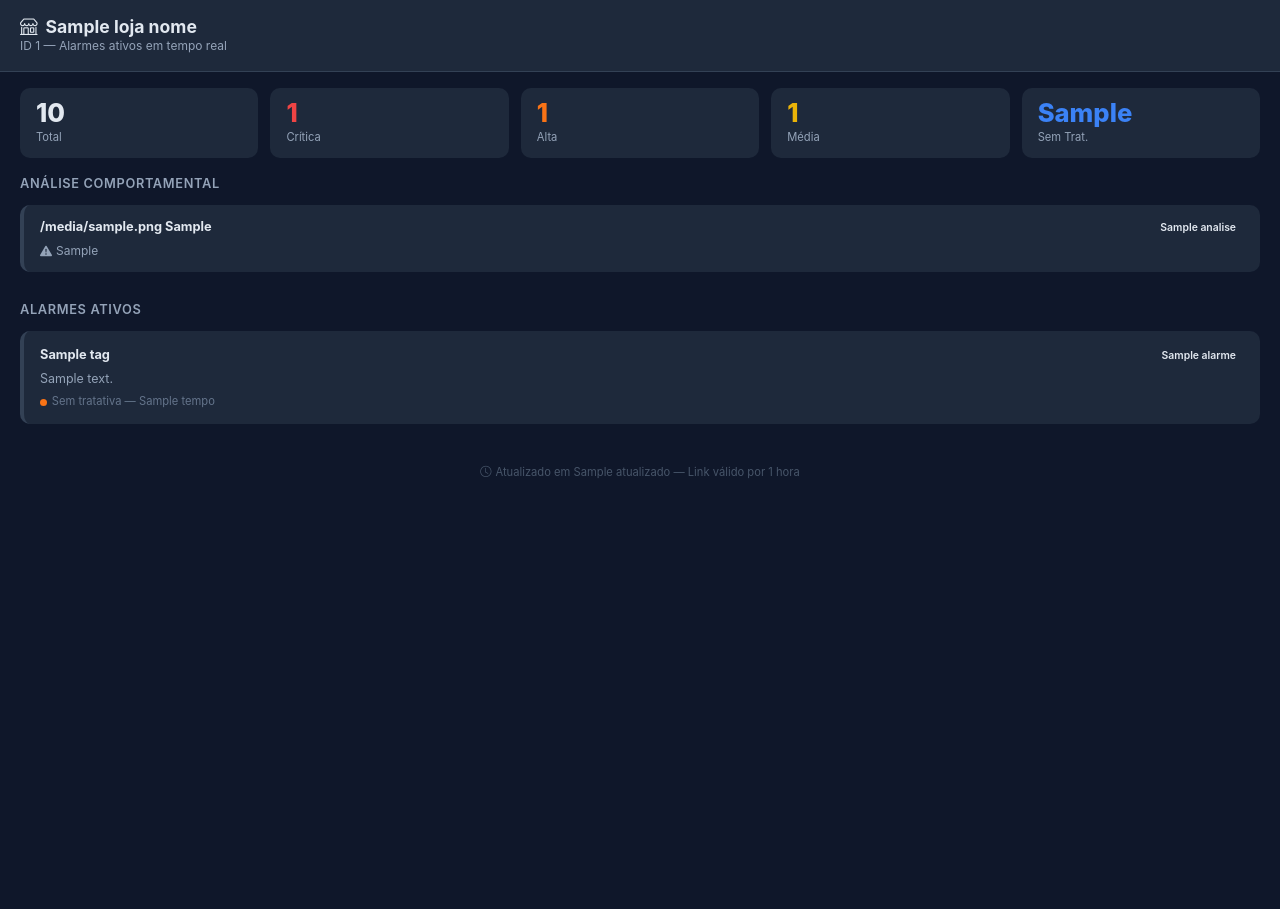
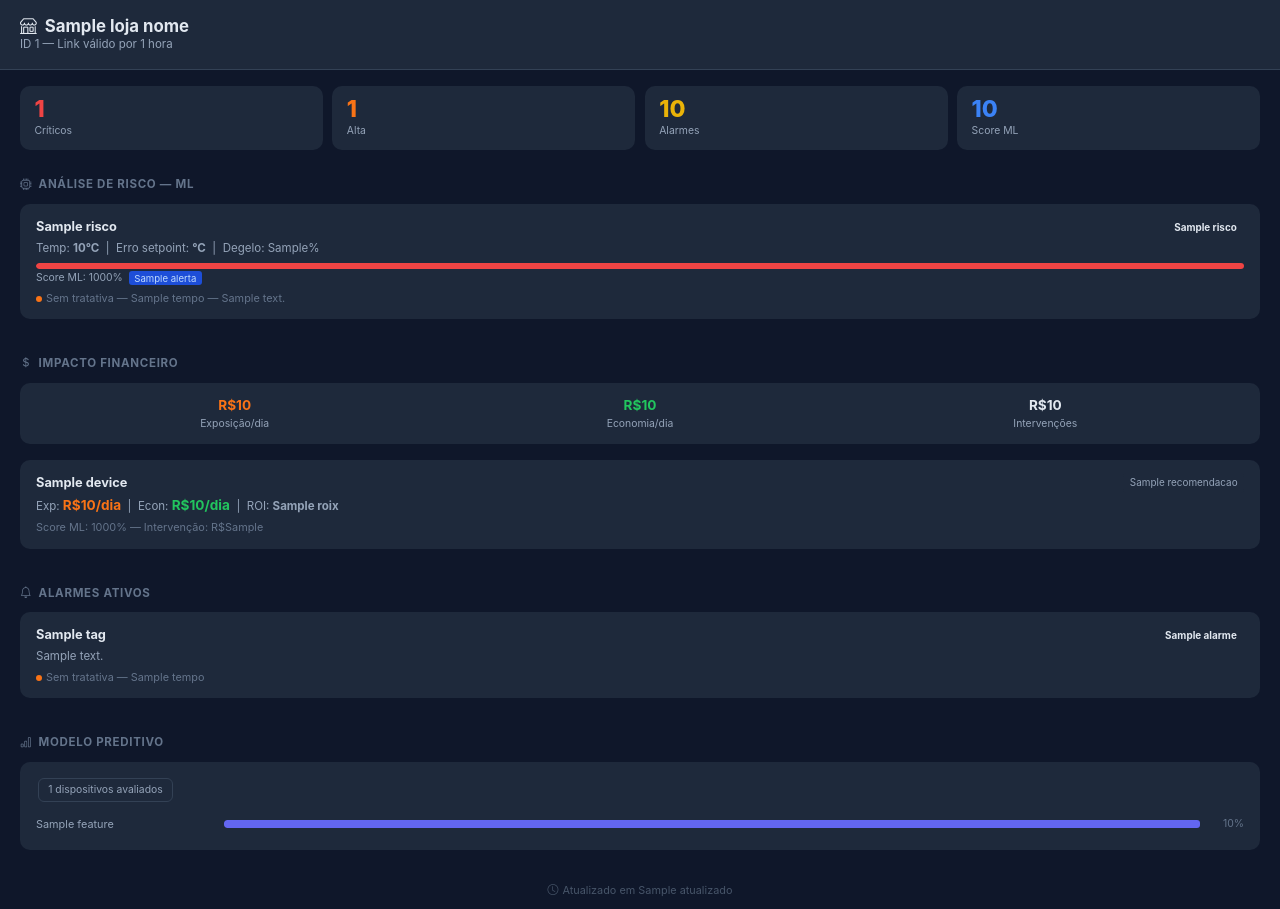
Before and after one commit to V1N1nam/RAG_Jornada, a Flask app: template projeto/app/templates/loja_dash.html in a window 1280 px wide. Before the commit the page ends 478 px from the top, so only its background shows below. Run offline with Flask 3, Linux system fonts and the light colour scheme; the template is opened without the code that fills it: most values are stand-ins (such as "Sample title", 1, 10 or a date in 2020).

Commit message:
Refactor dashboard functionality to integrate new risk analysis and financial metrics

```diff
--- a/projeto/app/templates/loja_dash.html
+++ b/projeto/app/templates/loja_dash.html
@@ -3,138 +3,259 @@
 <head>
   <meta charset="UTF-8" />
   <meta name="viewport" content="width=device-width, initial-scale=1" />
-  <title>Dashboard — Unidade {{ loja_id }}</title>
+  <title>Dashboard — {{ loja_nome }}</title>
   <link href="https://cdn.jsdelivr.net/npm/bootstrap@5.3.0/dist/css/bootstrap.min.css" rel="stylesheet" />
   <link href="https://cdn.jsdelivr.net/npm/bootstrap-icons@1.11.0/font/bootstrap-icons.css" rel="stylesheet" />
   <style>
-    body { background: #0f172a; color: #e2e8f0; font-family: 'Inter', sans-serif; }
-    .header { background: #1e293b; padding: 1rem 1.25rem; border-bottom: 1px solid #334155; }
-    .header h1 { font-size: 1.1rem; font-weight: 700; margin: 0; }
-    .header .sub { font-size: .75rem; color: #94a3b8; }
-    .kpi-row { display: flex; gap: .75rem; overflow-x: auto; padding: 1rem 1.25rem; }
-    .kpi { background: #1e293b; border-radius: 10px; padding: .75rem 1rem; min-width: 100px; flex: 1; }
-    .kpi .num { font-size: 1.6rem; font-weight: 800; line-height: 1; }
-    .kpi .lbl { font-size: .7rem; color: #94a3b8; margin-top: .2rem; }
-    .kpi.critica .num { color: #ef4444; }
-    .kpi.alta .num    { color: #f97316; }
-    .kpi.media .num   { color: #eab308; }
-    .kpi.baixa .num   { color: #3b82f6; }
-    .kpi.total .num   { color: #e2e8f0; }
-    .section { padding: 0 1.25rem 1.25rem; }
-    .section-title { font-size: .8rem; font-weight: 600; color: #94a3b8; text-transform: uppercase;
-                     letter-spacing: .05em; margin-bottom: .75rem; }
-    .alarm-card { background: #1e293b; border-radius: 10px; padding: .875rem 1rem;
-                  margin-bottom: .5rem; border-left: 4px solid #334155; }
-    .alarm-card.crit-C { border-color: #ef4444; }
-    .alarm-card.crit-A { border-color: #f97316; }
-    .alarm-card.crit-M { border-color: #eab308; }
-    .alarm-card.crit-B { border-color: #3b82f6; }
-    .alarm-tag  { font-size: .8rem; font-weight: 700; color: #e2e8f0; }
-    .alarm-desc { font-size: .78rem; color: #94a3b8; margin-top: .15rem; }
-    .alarm-meta { font-size: .7rem; color: #64748b; margin-top: .3rem; }
-    .badge-crit { font-size: .65rem; padding: .2rem .5rem; border-radius: 4px; font-weight: 600; }
-    .badge-C { background: #7f1d1d; color: #fca5a5; }
-    .badge-A { background: #7c2d12; color: #fdba74; }
-    .badge-M { background: #713f12; color: #fde047; }
-    .badge-B { background: #1e3a5f; color: #93c5fd; }
-    .badge-I { background: #1e293b; color: #94a3b8; }
-    .no-alarms { text-align: center; color: #64748b; padding: 2rem 0; font-size: .9rem; }
-    .footer-ts { font-size: .7rem; color: #475569; text-align: center; padding: .75rem; }
-    .sem-trat-dot { display: inline-block; width: 7px; height: 7px; border-radius: 50%;
-                    background: #f97316; margin-right: .3rem; vertical-align: middle; }
-    .risco-card { background: #1e293b; border-radius: 10px; padding: .75rem 1rem;
-                  margin-bottom: .5rem; border-left: 4px solid #334155; }
-    .risco-card.nivel-critico { border-color: #ef4444; }
-    .risco-card.nivel-alto    { border-color: #f97316; }
-    .risco-card.nivel-atencao { border-color: #eab308; }
-    .risco-card.nivel-normal  { border-color: #22c55e; }
-    .risco-nm    { font-size: .8rem; font-weight: 700; color: #e2e8f0; }
-    .risco-motivo { font-size: .75rem; color: #94a3b8; margin-top: .2rem; }
-    .badge-risco-critico  { background: #7f1d1d; color: #fca5a5; }
-    .badge-risco-alto     { background: #7c2d12; color: #fdba74; }
-    .badge-risco-atencao  { background: #713f12; color: #fde047; }
-    .badge-risco-normal   { background: #14532d; color: #86efac; }
-    .badge-risco-sem_dados{ background: #1e293b; color: #94a3b8; border: 1px solid #334155; }
+    body { background:#0f172a; color:#e2e8f0; font-family:'Inter',sans-serif; }
+
+    /* Header */
+    .header { background:#1e293b; padding:1rem 1.25rem; border-bottom:1px solid #334155; }
+    .header h1 { font-size:1.05rem; font-weight:700; margin:0; }
+    .header .sub { font-size:.72rem; color:#94a3b8; }
+
+    /* KPI strip */
+    .kpi-row { display:flex; gap:.6rem; overflow-x:auto; padding:1rem 1.25rem 0; }
+    .kpi { background:#1e293b; border-radius:10px; padding:.7rem .9rem; min-width:90px; flex:1; }
+    .kpi .num { font-size:1.45rem; font-weight:800; line-height:1; }
+    .kpi .lbl { font-size:.65rem; color:#94a3b8; margin-top:.15rem; }
+    .kpi.c-red .num { color:#ef4444; }
+    .kpi.c-ora .num { color:#f97316; }
+    .kpi.c-yel .num { color:#eab308; }
+    .kpi.c-grn .num { color:#22c55e; }
+    .kpi.c-blu .num { color:#3b82f6; }
+
+    /* Section */
+    .section { padding:.9rem 1.25rem; }
+    .sec-title { font-size:.72rem; font-weight:700; color:#64748b; text-transform:uppercase;
+                 letter-spacing:.06em; margin-bottom:.65rem; display:flex; align-items:center; gap:.4rem; }
+
+    /* Cards */
+    .card-dark { background:#1e293b; border-radius:10px; padding:.8rem 1rem; margin-bottom:.45rem; }
+    .card-dark.bl-C { border-left:4px solid #ef4444; }
+    .card-dark.bl-A { border-left:4px solid #f97316; }
+    .card-dark.bl-M { border-left:4px solid #eab308; }
+    .card-dark.bl-B { border-left:4px solid #3b82f6; }
+    .card-dark.bl-I { border-left:4px solid #475569; }
+
+    .dev-name { font-size:.8rem; font-weight:700; color:#e2e8f0; }
+    .dev-sub  { font-size:.72rem; color:#94a3b8; margin-top:.15rem; }
+    .dev-meta { font-size:.68rem; color:#64748b; margin-top:.25rem; }
+
+    /* Badge criticidade */
+    .bc { font-size:.62rem; padding:.18rem .45rem; border-radius:4px; font-weight:700; }
+    .bc-C { background:#7f1d1d; color:#fca5a5; }
+    .bc-A { background:#7c2d12; color:#fdba74; }
+    .bc-M { background:#713f12; color:#fde047; }
+    .bc-B { background:#1e3a5f; color:#93c5fd; }
+    .bc-I { background:#1e293b; color:#94a3b8; }
+
+    /* Score bar */
+    .score-wrap { margin-top:.35rem; }
+    .score-bar-bg { background:#0f172a; border-radius:4px; height:6px; overflow:hidden; }
+    .score-bar-fill { height:6px; border-radius:4px; }
+    .score-label { font-size:.65rem; color:#94a3b8; margin-top:.1rem; }
+
+    /* Alerta pill */
+    .alerta-pill { font-size:.6rem; background:#1d4ed8; color:#bfdbfe; border-radius:3px;
+                   padding:.1rem .35rem; margin-right:.2rem; }
+
+    /* Financeiro */
+    .fin-val { font-size:.85rem; font-weight:700; color:#22c55e; }
+    .fin-exp { font-size:.85rem; font-weight:700; color:#f97316; }
+    .rec-badge { font-size:.62rem; padding:.15rem .4rem; border-radius:4px; }
+    .rec-sim { background:#14532d; color:#86efac; }
+    .rec-nao { background:#1e293b; color:#94a3b8; }
+
+    /* Feature importance */
+    .feat-row { display:flex; align-items:center; gap:.5rem; margin-bottom:.3rem; }
+    .feat-name { font-size:.68rem; color:#94a3b8; width:180px; flex-shrink:0;
+                 white-space:nowrap; overflow:hidden; text-overflow:ellipsis; }
+    .feat-bar-bg { flex:1; background:#0f172a; border-radius:3px; height:8px; overflow:hidden; }
+    .feat-bar-fill { height:8px; background:#6366f1; border-radius:3px; }
+    .feat-pct { font-size:.65rem; color:#64748b; width:36px; text-align:right; flex-shrink:0; }
+
+    /* Modelo chips */
+    .chip { display:inline-block; background:#1e293b; border:1px solid #334155; border-radius:6px;
+            padding:.2rem .55rem; font-size:.65rem; color:#94a3b8; margin:.15rem; }
+
+    .empty-msg { text-align:center; color:#475569; padding:1.5rem 0; font-size:.82rem; }
+    .footer-ts { font-size:.68rem; color:#475569; text-align:center; padding:.65rem; }
+    .sem-trat-dot { display:inline-block; width:6px; height:6px; border-radius:50%;
+                    background:#f97316; margin-right:.25rem; vertical-align:middle; }
   </style>
 </head>
 <body>
 
+<!-- Header -->
 <div class="header">
   <h1><i class="bi bi-shop me-2"></i>{{ loja_nome }}</h1>
-  <div class="sub">ID {{ loja_id }} &mdash; Alarmes ativos em tempo real</div>
+  <div class="sub">ID {{ loja_id }} &mdash; Link válido por 1 hora</div>
 </div>
 
+<!-- KPIs -->
 <div class="kpi-row">
-  <div class="kpi total">
-    <div class="num">{{ stats.total }}</div>
-    <div class="lbl">Total</div>
+  <div class="kpi c-red">
+    <div class="num">{{ stats.por_crit.C.count }}</div>
+    <div class="lbl">Críticos</div>
   </div>
-  <div class="kpi critica">
-    <div class="num">{{ stats.por_crit.C.count }}</div>
-    <div class="lbl">Crítica</div>
-  </div>
-  <div class="kpi alta">
+  <div class="kpi c-ora">
     <div class="num">{{ stats.por_crit.A.count }}</div>
     <div class="lbl">Alta</div>
   </div>
-  <div class="kpi media">
-    <div class="num">{{ stats.por_crit.M.count }}</div>
-    <div class="lbl">Média</div>
+  <div class="kpi c-yel">
+    <div class="num">{{ stats.total }}</div>
+    <div class="lbl">Alarmes</div>
   </div>
-  <div class="kpi baixa">
-    <div class="num">{{ stats.sem_tratativa }}</div>
-    <div class="lbl">Sem Trat.</div>
+  {% if financeiro and financeiro.totais and financeiro.totais.exposicao_diaria %}
+  <div class="kpi c-ora">
+    <div class="num">R${{ "{:,.0f}".format(financeiro.totais.exposicao_diaria).replace(",",".") }}</div>
+    <div class="lbl">Exp./dia</div>
   </div>
+  <div class="kpi c-grn">
+    <div class="num">R${{ "{:,.0f}".format(financeiro.totais.economia_diaria).replace(",",".") }}</div>
+    <div class="lbl">Econ./dia</div>
+  </div>
+  {% endif %}
+  {% if saude %}
+  <div class="kpi c-blu">
+    <div class="num">{{ saude.score_medio | round(1) }}</div>
+    <div class="lbl">Score ML</div>
+  </div>
+  {% endif %}
 </div>
 
-{% if analise %}
+<!-- Análise de Risco -->
+<div class="section" style="margin-top:.75rem;">
+  <div class="sec-title"><i class="bi bi-cpu"></i> Análise de Risco — ML</div>
+  {% if risco %}
+    {% for d in risco %}
+    {% set score_pct = (d.risk_score * 100) | round(1) %}
+    {% set bar_color = "#ef4444" if score_pct >= 60 else ("#f97316" if score_pct >= 40 else "#22c55e") %}
+    <div class="card-dark bl-{{ d.criticidade }}">
+      <div class="d-flex justify-content-between align-items-start">
+        <span class="dev-name">{{ d.dispositivo_nome }}</span>
+        <span class="bc bc-{{ d.criticidade }}">{{ d.crit_label }}</span>
+      </div>
+      <div class="dev-sub">
+        Temp: <strong>{{ d.temp_atual }}°C</strong>
+        &nbsp;|&nbsp; Erro setpoint: <strong>{{ d.temp_erro }}°C</strong>
+        {% if d.degelo_fracao %}&nbsp;|&nbsp; Degelo: {{ d.degelo_fracao }}%{% endif %}
+      </div>
+      <div class="score-wrap">
+        <div class="score-bar-bg">
+          <div class="score-bar-fill" style="width:{{ score_pct }}%; background:{{ bar_color }};"></div>
+        </div>
+        <div class="score-label">Score ML: {{ score_pct }}%
+          {% if d.alertas %}
+            &nbsp;{% for alerta in d.alertas %}<span class="alerta-pill">{{ alerta }}</span>{% endfor %}
+          {% endif %}
+        </div>
+      </div>
+      <div class="dev-meta">
+        {% if d.sem_tratativa %}<span class="sem-trat-dot"></span>Sem tratativa &mdash; {% endif %}
+        {% if d.tempo %}{{ d.tempo }}{% endif %}
+        {% if d.alarme_desc %} &mdash; {{ d.alarme_desc }}{% endif %}
+      </div>
+    </div>
+    {% endfor %}
+  {% else %}
+    <div class="empty-msg"><i class="bi bi-check-circle-fill text-success"></i><br>Nenhuma análise de risco disponível.</div>
+  {% endif %}
+</div>
+
+<!-- Impacto Financeiro -->
+{% if financeiro and financeiro.devices %}
 <div class="section">
-  <div class="section-title">Análise Comportamental</div>
-  {% for d in analise %}
-  <div class="risco-card nivel-{{ d.risco_nivel }}">
+  <div class="sec-title"><i class="bi bi-currency-dollar"></i> Impacto Financeiro</div>
+  <div class="card-dark mb-3">
+    <div class="row g-2 text-center">
+      <div class="col-4">
+        <div class="fin-exp">R${{ "{:,.0f}".format(financeiro.totais.exposicao_diaria).replace(",",".") }}</div>
+        <div style="font-size:.65rem;color:#94a3b8;">Exposição/dia</div>
+      </div>
+      <div class="col-4">
+        <div class="fin-val">R${{ "{:,.0f}".format(financeiro.totais.economia_diaria).replace(",",".") }}</div>
+        <div style="font-size:.65rem;color:#94a3b8;">Economia/dia</div>
+      </div>
+      <div class="col-4">
+        <div style="font-size:.85rem;font-weight:700;">R${{ "{:,.0f}".format(financeiro.totais.custo_intervencao).replace(",",".") }}</div>
+        <div style="font-size:.65rem;color:#94a3b8;">Intervenções</div>
+      </div>
+    </div>
+  </div>
+  {% for d in financeiro.devices %}
+  <div class="card-dark bl-{{ d.criticidade }}">
     <div class="d-flex justify-content-between align-items-start">
-      <span class="risco-nm">{{ d.risco_icon }} {{ d.dispositivoNm }}</span>
-      <span class="badge-crit badge-risco-{{ d.risco_nivel }}">{{ d.risco_label }}</span>
+      <span class="dev-name">{{ d.dispositivo_nome }}</span>
+      <span class="rec-badge {{ 'rec-sim' if d.recomendacao == 'Recomendado' else 'rec-nao' }}">{{ d.recomendacao }}</span>
     </div>
-    {% if d.risco_motivos %}
-      {% for m in d.risco_motivos %}
-      <div class="risco-motivo"><i class="bi bi-exclamation-triangle-fill me-1"></i>{{ m }}</div>
-      {% endfor %}
-    {% else %}
-      <div class="risco-motivo"><i class="bi bi-check-circle-fill me-1" style="color:#22c55e"></i>Comportamento dentro do esperado</div>
-    {% endif %}
+    <div class="dev-sub">
+      Exp: <span class="fin-exp">R${{ "{:,.0f}".format(d.exposicao_diaria).replace(",",".") }}/dia</span>
+      &nbsp;|&nbsp; Econ: <span class="fin-val">R${{ "{:,.0f}".format(d.economia_diaria).replace(",",".") }}/dia</span>
+      &nbsp;|&nbsp; ROI: <strong>{{ d.roi }}x</strong>
+    </div>
+    <div class="dev-meta">Score ML: {{ (d.risk_score * 100) | round(1) }}% &mdash; Intervenção: R${{ d.custo_intervencao }}</div>
   </div>
   {% endfor %}
 </div>
 {% endif %}
 
+<!-- Alarmes Ativos -->
 <div class="section">
-  <div class="section-title">Alarmes ativos</div>
-
+  <div class="sec-title"><i class="bi bi-bell"></i> Alarmes Ativos</div>
   {% if alarmes %}
     {% for a in alarmes %}
-    <div class="alarm-card crit-{{ a.criticidade }}">
+    <div class="card-dark bl-{{ a.criticidade }}">
       <div class="d-flex justify-content-between align-items-start">
-        <span class="alarm-tag">{{ a.tag }}</span>
-        <span class="badge-crit badge-{{ a.criticidade }}">{{ a.crit_label }}</span>
+        <span class="dev-name">{{ a.tag }}</span>
+        <span class="bc bc-{{ a.criticidade }}">{{ a.crit_label }}</span>
       </div>
-      <div class="alarm-desc">{{ a.alarme_desc }}</div>
-      <div class="alarm-meta">
+      <div class="dev-sub">{{ a.alarme_desc }}</div>
+      <div class="dev-meta">
         {% if a.sem_tratativa %}<span class="sem-trat-dot"></span>Sem tratativa &mdash; {% endif %}
         {% if a.tempo %}{{ a.tempo }}{% endif %}
       </div>
     </div>
     {% endfor %}
   {% else %}
-    <div class="no-alarms">
-      <i class="bi bi-check-circle-fill text-success" style="font-size:2rem"></i>
-      <p class="mt-2">Nenhum alarme ativo para esta unidade.</p>
-    </div>
+    <div class="empty-msg"><i class="bi bi-check-circle-fill text-success"></i><br>Nenhum alarme ativo.</div>
   {% endif %}
 </div>
 
+<!-- Modelo Preditivo -->
+{% if modelo and modelo.feature_importance %}
+<div class="section">
+  <div class="sec-title"><i class="bi bi-bar-chart"></i> Modelo Preditivo</div>
+  <div class="card-dark">
+    {% if modelo.modelo_info %}
+      {% for nome, info in modelo.modelo_info.items() %}
+        {% if info.carregado %}
+        <span class="chip">{{ info.tipo }}{% if info.kernel %} · {{ info.kernel }}{% endif %}{% if info.n_estimators %} · {{ info.n_estimators }} árvores{% endif %}</span>
+        {% endif %}
+      {% endfor %}
+    {% endif %}
+    {% if modelo.n_devices_scored %}
+    <span class="chip">{{ modelo.n_devices_scored }} dispositivos avaliados</span>
+    {% endif %}
+    <div style="margin-top:.75rem;">
+      {% set max_imp = modelo.feature_importance[0].importancia if modelo.feature_importance else 1 %}
+      {% for f in modelo.feature_importance %}
+      <div class="feat-row">
+        <span class="feat-name" title="{{ f.feature }}">{{ f.feature }}</span>
+        <div class="feat-bar-bg">
+          <div class="feat-bar-fill" style="width:{{ ((f.importancia / max_imp) * 100) | round(0) | int }}%;"></div>
+        </div>
+        <span class="feat-pct">{{ (f.importancia * 100) | round(1) }}%</span>
+      </div>
+      {% endfor %}
+    </div>
+  </div>
+</div>
+{% endif %}
+
 <div class="footer-ts">
-  <i class="bi bi-clock me-1"></i>Atualizado em {{ atualizado }} &mdash; Link válido por 1 hora
+  <i class="bi bi-clock me-1"></i>Atualizado em {{ atualizado }}
 </div>
 
 </body>
```
Also changed, not shown: projeto/app/api.py (+11 -8 lines), projeto/app/services/eletrofio_service.py (+44 -0 lines).
